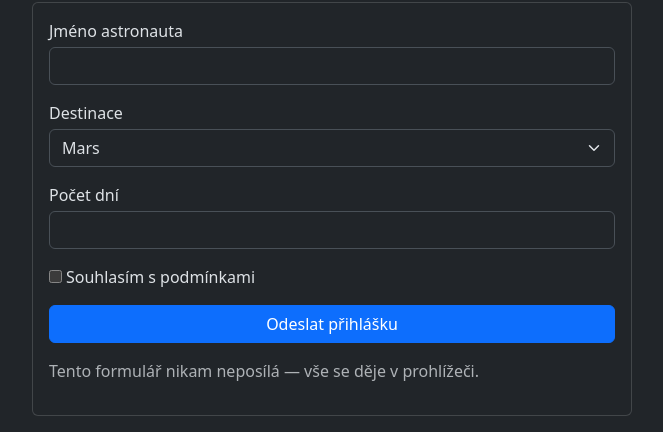
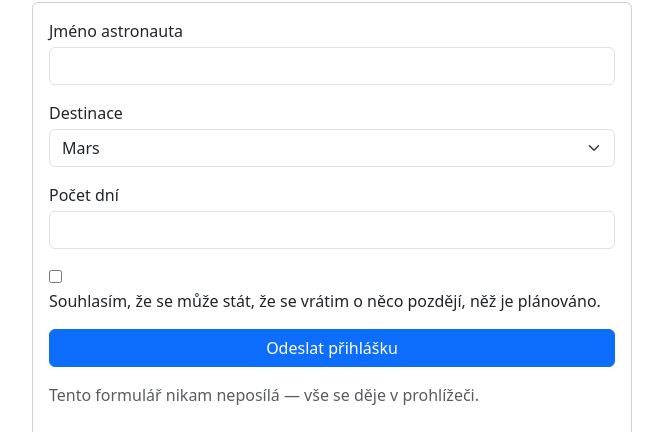
Before and after one commit to gyarab/2025_wt_dostal, a plain HTML site: page vuejs/index.html in a window 1280 px wide. Shown: the part 150-582 px from the top of the page, without its empty margins (308-971 px from the left). Drawn offline with nearby package versions, Linux system fonts and the light colour scheme.

Commit message:
Updated vueJS html

```diff
--- a/vuejs/index.html
+++ b/vuejs/index.html
@@ -1,5 +1,5 @@
 <!DOCTYPE html>
-<html lang="en" data-bs-theme="dark">
+<html lang="en">
 
 <head>
     <meta charset="UTF-8">
@@ -33,7 +33,8 @@
                     </div>
                     <div class="mb-3">
                         <input class="mb-1 me-1" class="form-check-input" type="checkbox" id="terms">
-                        <label class="form-check-label" for="terms">Souhlasím s podmínkami</label>
+                        <label class="form-check-label" for="terms">Souhlasím, že se může stát, že se vrátim o něco
+                            pozdějí, něž je plánováno.</label>
                     </div>
                     <div class="pb-3">
                         <button class="btn btn-primary w-100" type="submit">Odeslat přihlášku</button>
```
